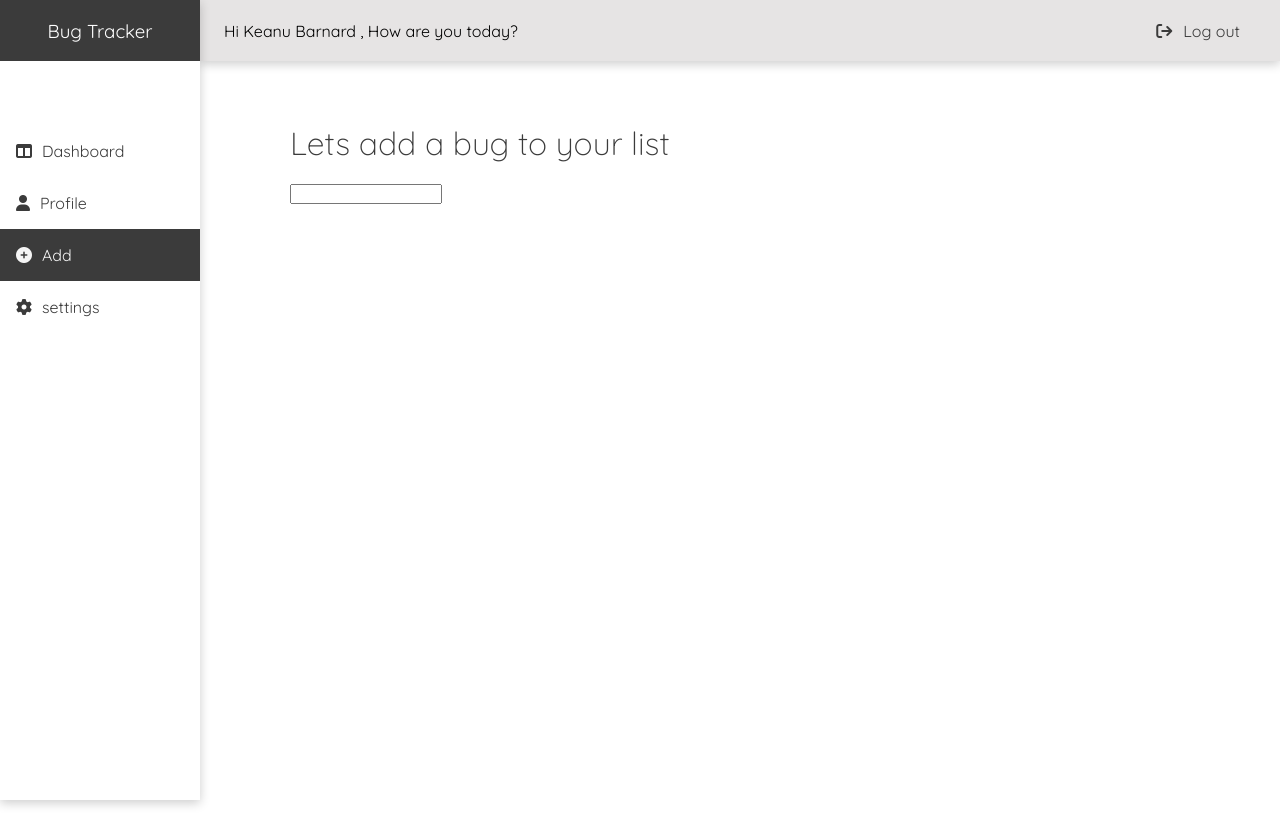
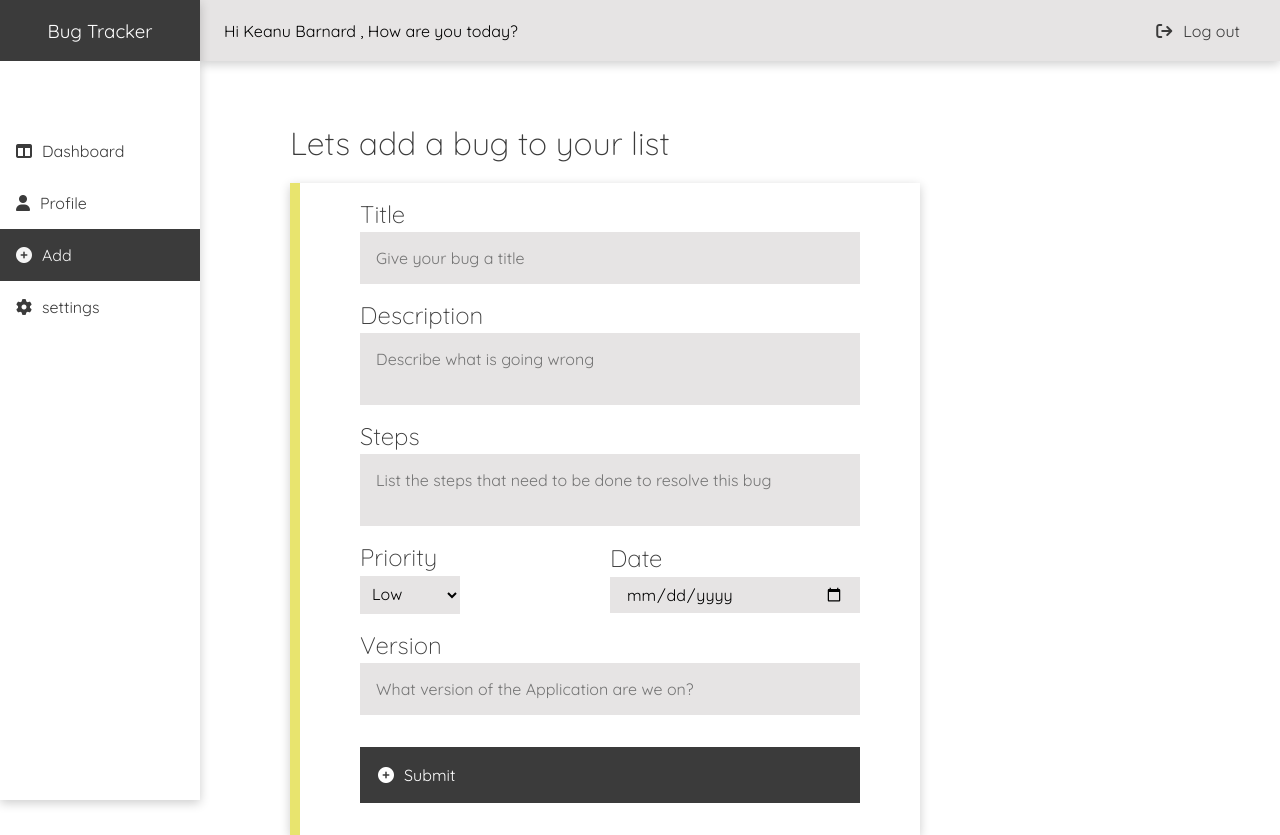
Before and after one commit to KeanuBarnardd/Bug-Tracker-Final, a React (Create React App) app in the folder bug-tracker/: page /AddBug in a window 1280 px wide. Before the commit the page ends 800 px from the top, so only its background shows below. Built offline with nearby package versions, Linux system fonts and the light colour scheme.

Commit message:
AddBug form component + Styling

```diff
--- a/bug-tracker/src/Components/FormInput/FormInput.jsx
+++ b/bug-tracker/src/Components/FormInput/FormInput.jsx
@@ -1,11 +1,11 @@
-import React from 'react'
-import './FormInput.scss';
+import React from "react";
+import "./FormInput.scss";
 
-export default function FormInput({label}){
-  return(
+export default function FormInput({ label, placeHolder , isInput }) {
+  return (
     <div className="form-input">
-      <label htmlFor="">{label}</label>
-      <input type="text" />
+      <h2 htmlFor="">{label}</h2>
+      {isInput ? <input type="text" placeholder={placeHolder} /> : <textarea placeholder={placeHolder} />}
     </div>
-  )
+  );
 }
--- a/bug-tracker/src/Components/FormInput/FormInput.scss
+++ b/bug-tracker/src/Components/FormInput/FormInput.scss
@@ -0,0 +1,24 @@
+@import '../../Styles/variables.scss';
+
+.form-input{
+  display: flex;
+  flex-direction: column;
+  margin-left: auto;
+  margin-right: auto;
+  margin-bottom: 1rem;
+  width: 85%;
+
+  input,textarea{
+    transition: $trans-gen;
+    border:none;
+    background-color: $light-grey;
+    padding: $pad-1;
+    font-size: $fs-1;
+    resize: none;
+  }
+
+  input:hover,textarea:hover{
+    background-color: $dark-grey;
+    color: #fff;
+  }
+}
--- a/bug-tracker/src/Components/IconButton/IconButton.jsx
+++ b/bug-tracker/src/Components/IconButton/IconButton.jsx
@@ -2,9 +2,9 @@ import React from "react";
 
 import "./IconButton.scss";
 
-export default function IconButton({ icon, text }) {
+export default function IconButton({ icon, text , type}) {
   return (
-    <div className="icon-btn">
+    <div className={`icon-btn ${type}`}>
       <i className={icon}></i>
       <p>{text}</p>
     </div>
--- a/bug-tracker/src/Components/IconButton/IconButton.scss
+++ b/bug-tracker/src/Components/IconButton/IconButton.scss
@@ -17,7 +17,7 @@
 }
 
 // Dark Hover
-.icon-btn:hover{
+.icon-btn:hover {
   background-color: $dark-grey;
   i,
   p {
@@ -25,3 +25,28 @@
     color: #fff;
   }
 }
+
+.icon-btn.submit {
+  background-color: $dark-grey;
+  border: 2px solid $dark-grey;
+  i,
+  p {
+    text-decoration: none;
+    color: #fff;
+  }
+  margin-top: 1rem;
+  margin-bottom: 1rem;
+}
+
+.icon-btn.submit:hover {
+  background-color: $light-grey;
+  border: 2px solid $dark-grey;
+  i,
+  p {
+    text-decoration: none;
+    color: $dark-grey;
+
+  }
+  margin-top: 1rem;
+  margin-bottom: 1rem;
+}
--- a/bug-tracker/src/Pages/AddBug/AddBug.jsx
+++ b/bug-tracker/src/Pages/AddBug/AddBug.jsx
@@ -1,17 +1,38 @@
-import React from 'react'
+import React from "react";
+import FormInput from "../../Components/FormInput/FormInput";
+import IconButton from "../../Components/IconButton/IconButton";
+import "./AddBug.scss";
 
-
-export default function AddBug(){
-  return(
+export default function AddBug() {
+  return (
     <div className="container-col content">
       <div className="content-view">
         <h1>Lets add a bug to your list</h1>
         <form action="">
-          <div className="input-container">
-            <input type="text" />
+          <FormInput label="Title" isInput={true} placeHolder="Give your bug a title"/>
+          <FormInput label="Description" isInput={false} placeHolder="Describe what is going wrong" />
+          <FormInput label="Steps" isInput={false} placeHolder="List the steps that need to be done to resolve this bug"/>
+
+          <div className="selectors">
+            <div className="s-input">
+              <h2 htmlFor="">Priority</h2>
+              <select name="" id="">
+                <option value="low">Low</option>
+                <option value="medium">Medium</option>
+                <option value="high">High</option>
+              </select>
+            </div>
+
+            <div className="s-input">
+              <h2 htmlFor="">Date</h2>
+              <input className="date-input" type="Date" />
+            </div>
           </div>
+
+          <FormInput label="Version" isInput={true} placeHolder="What version of the Application are we on? " />
+          <IconButton type="submit" text={"Submit"} icon={"fa-solid fa-circle-plus"} />
         </form>
       </div>
     </div>
-  )
+  );
 }
--- a/bug-tracker/src/Pages/AddBug/AddBug.scss
+++ b/bug-tracker/src/Pages/AddBug/AddBug.scss
@@ -0,0 +1,53 @@
+@import '../../Styles/variables.scss';
+
+form{
+  display: flex;
+  flex-direction: column;
+  justify-content: center;
+  width: 70%;
+  padding: $pad-1;
+  box-shadow: $shadow-soft;
+  border-left: $card-border-left;
+  border-color: $col-low;
+  h2{
+    margin-bottom: 0.2rem;
+  }
+  .selectors{
+    display: flex;
+    justify-content: space-evenly;
+    align-items: center;
+    margin-bottom: 1rem;
+    .s-input{
+      display: flex;
+      flex-direction: column;
+      width: 100%;
+
+      .date-input{
+        width: 100%;
+        height: 36px;
+        padding: 0 $pad-1;
+        font-size: $fs-1;
+        background-color: $light-grey;
+        border: none;
+      }
+
+      .date-input:hover{
+        background-color: $dark-grey;
+        color: #fff;
+      }
+    }
+  }
+
+
+}
+
+.submit-button{
+  margin-top: 1rem;
+  margin-bottom: 1rem;
+  background-color: grey;
+}
+form>*{
+  width: 85%;
+  margin-left: auto;
+  margin-right: auto;
+}
--- a/bug-tracker/src/Styles/general.scss
+++ b/bug-tracker/src/Styles/general.scss
@@ -1,43 +1,47 @@
-@import './variables.scss';
+@import "./variables.scss";
 
-
-*{
+* {
   box-sizing: border-box;
   font-family: $ff-gen;
   margin: 0;
   padding: 0;
 }
 
-h1,h2,h3,h4,h5,h6{
+h1,
+h2,
+h3,
+h4,
+h5,
+h6 {
   font-weight: 300;
   color: $dark-grey;
 }
 
-
-.content{
+.content {
   display: flex;
   justify-content: center;
 
   margin-left: $nav-w;
   margin-top: $nav-h;
-  .content-view{
+  .content-view {
     display: flex;
     flex-direction: column;
     gap: 20px;
-    width: clamp(200px,90%,900px);
+    width: clamp(200px, 90%, 900px);
   }
 }
 
-select{
+select {
   font-size: $fs-1;
   padding: 0.5rem;
   width: 20%;
+  min-width: 100px;
   border: none;
   background-color: $light-grey;
   transition: $trans-gen;
 }
 
-select:hover{
+select:hover {
   background-color: $dark-grey;
   color: white;
 }
```
